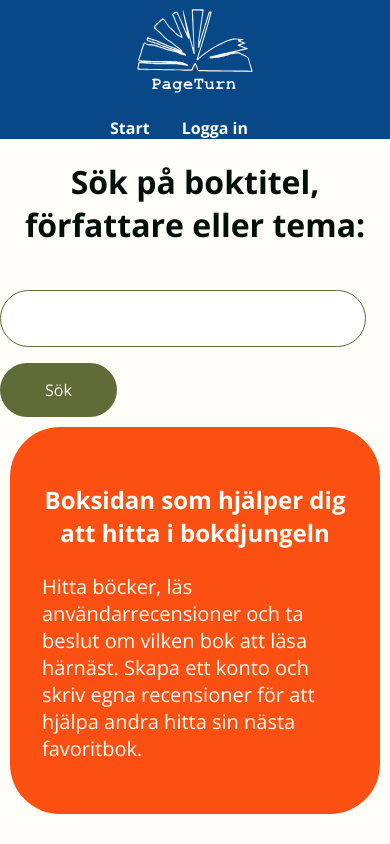
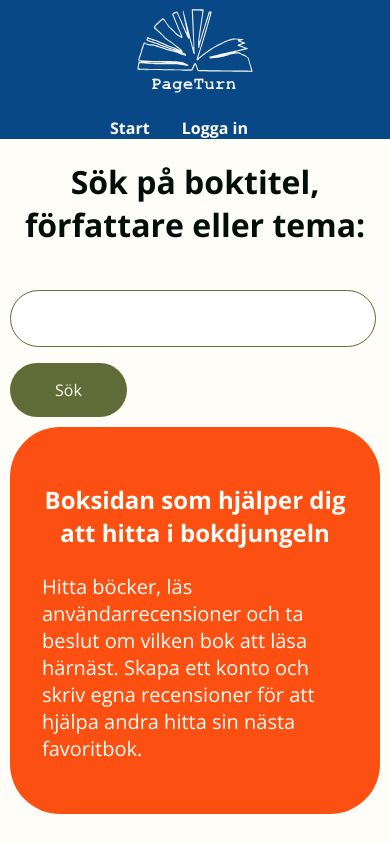
Before and after one commit to stinaRamona/projektReact, a React (Vite) app: page / in a window 390 px wide. Shown: the top 844 px of the page. Built offline with nearby package versions, Linux system fonts and the light colour scheme.

Commit message:
sökresultat responsiv

```diff
--- a/src/css/SearchBar.css
+++ b/src/css/SearchBar.css
@@ -63,12 +63,20 @@ h1 {
         border: solid 1px #606C38;
         border-radius: 50px;
         width: 83%;
+        margin-left: 10px;
     }
 
     #searchBar input[type=submit] {
         width: 30%;
         margin-top: 1em;
-        margin-left: 0;
+        margin-left: 10px;
+    }
+
+    #searchResultDiv {
+        display: grid;
+        grid-auto-flow: row;
+        grid-template-columns: repeat(1, 1fr);
+        grid-template-rows: repeat(1, 1fr);
     }
 
 }
```
